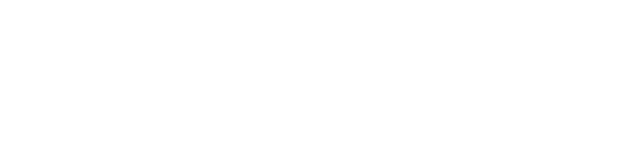
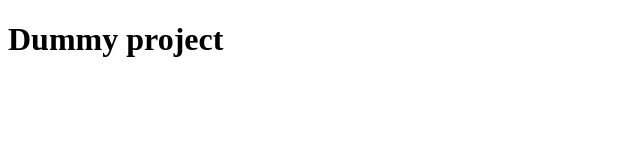
Before and after one commit to SciasOfSand/js-practice, a plain HTML site: page dummy.html in a window 1280 px wide. Shown: the whole page, without its empty margins (0-640 px from the left). Drawn offline with Linux system fonts and the light colour scheme.

Commit message:
Titulo da pagina

```diff
--- a/dummy.html
+++ b/dummy.html
@@ -5,6 +5,6 @@
 	<title>Git HTML</title>
 </head>
 <body>
-
+	<h1>Dummy project</h1>
 </body>
 </html>
```
